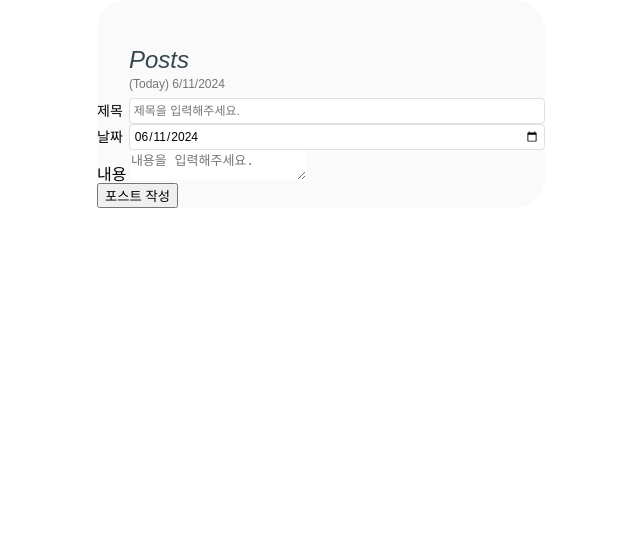
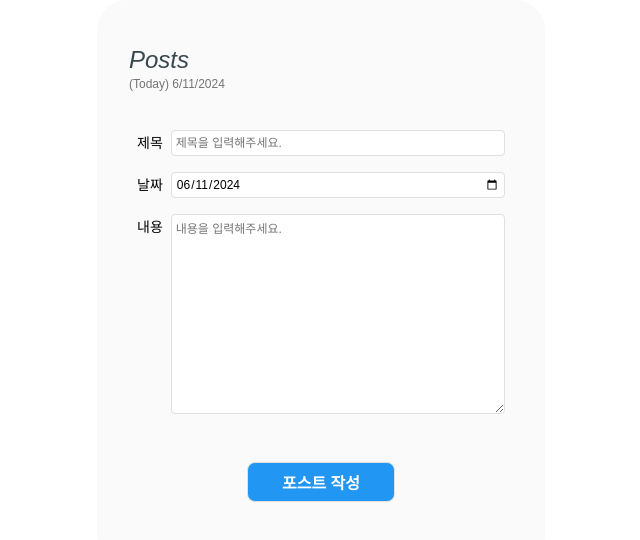
Before and after one commit to thelisn/challenge-2410-gyumin-vue2, a Vue app: page /write in a window 1280 px wide. Shown: the top 540 px of the page, without its empty margins (319-959 px from the left). Built offline with nearby package versions, Linux system fonts and the light colour scheme; a web font is replaced by a local one.

Commit message:
[feat] PostWrite.vue 스타일 적용

```diff
--- a/src/components/AppTextarea.vue
+++ b/src/components/AppTextarea.vue
@@ -1,5 +1,5 @@
 <template>
-  <div>
+  <div class="textarea-component">
     <label :for="id">
       {{ labelText }}
     </label>
@@ -50,3 +50,28 @@ export default {
   },
 };
 </script>
+
+
+<style lang="scss" scoped>
+
+.textarea-component {
+  display: flex;
+  gap: 6px;
+}
+
+label {
+  font-size: 0.875rem;
+  font-weight: 400;
+  padding-top: 6px;
+}
+
+textarea {
+  font-size: 0.75rem;
+  height: 200px;
+  flex-grow: 1;
+  border: 1px solid #e0e0e0;
+  border-radius: 4px;
+  padding: 4px;
+}
+
+</style>
--- a/src/components/FeedView/SearchBox.vue
+++ b/src/components/FeedView/SearchBox.vue
@@ -117,9 +117,6 @@ export default {
   background-color: $gray0;
 }
 
-.searchbox-title label {
-  font-size: 0.875rem;
-}
 
 .searchbox-date {
   display: flex;
--- a/src/pages/PostWrite.vue
+++ b/src/pages/PostWrite.vue
@@ -1,5 +1,5 @@
 <template>
-  <div>
+  <div class="write-container">
     <form>
       <AppInput
         labelText="제목"
@@ -20,9 +20,8 @@
         v-model="post.content"
       />
 
-      <router-link to="/">
+
         <AppButton @click="handleCreateButton">포스트 작성</AppButton>
-      </router-link>
     </form>
   </div>
 </template>
@@ -54,7 +53,39 @@ export default {
   methods: {
     handleCreateButton() {
       axios.post(import.meta.env.VITE_DB_URL, this.post);
+
+      this.$router.push("/");
     },
   },
 };
 </script>
+
+<style lang="scss" scoped>
+.write-container {
+  padding: 32px 40px;
+}
+
+form {
+  display: flex;
+  flex-direction: column;
+  gap: 16px;
+}
+
+.write-container div {
+  gap: 8px;
+}
+
+.write-container button {
+  @include autoMargin();
+  width: 40%;
+  margin-top: 32px;
+  margin-bottom: 32px;
+  height: 40px;
+  border-radius: 8px;
+  border: 1px solid #e0e0e0;
+  background-color: $PRIMARY_COLOR;
+  color: $white;
+  font-size: 16px;
+  font-weight: 600;
+}
+</style>
```
